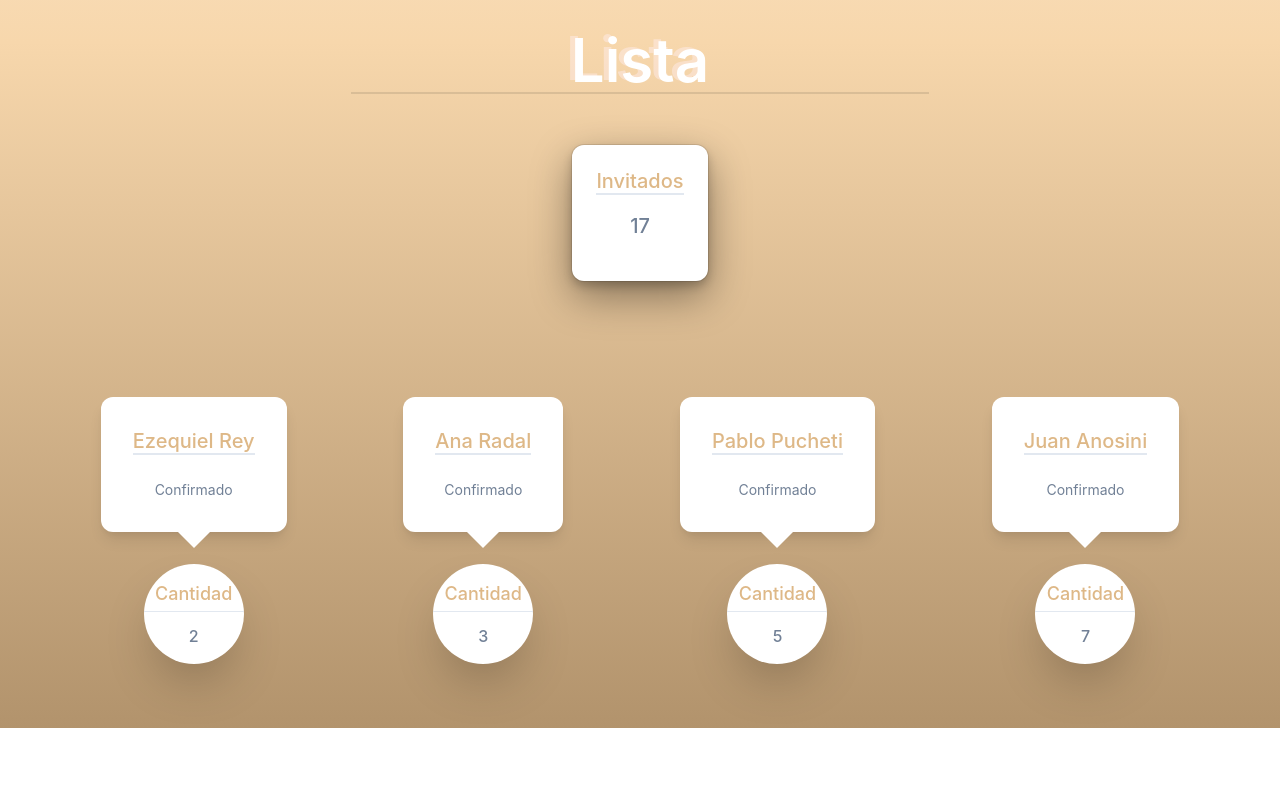
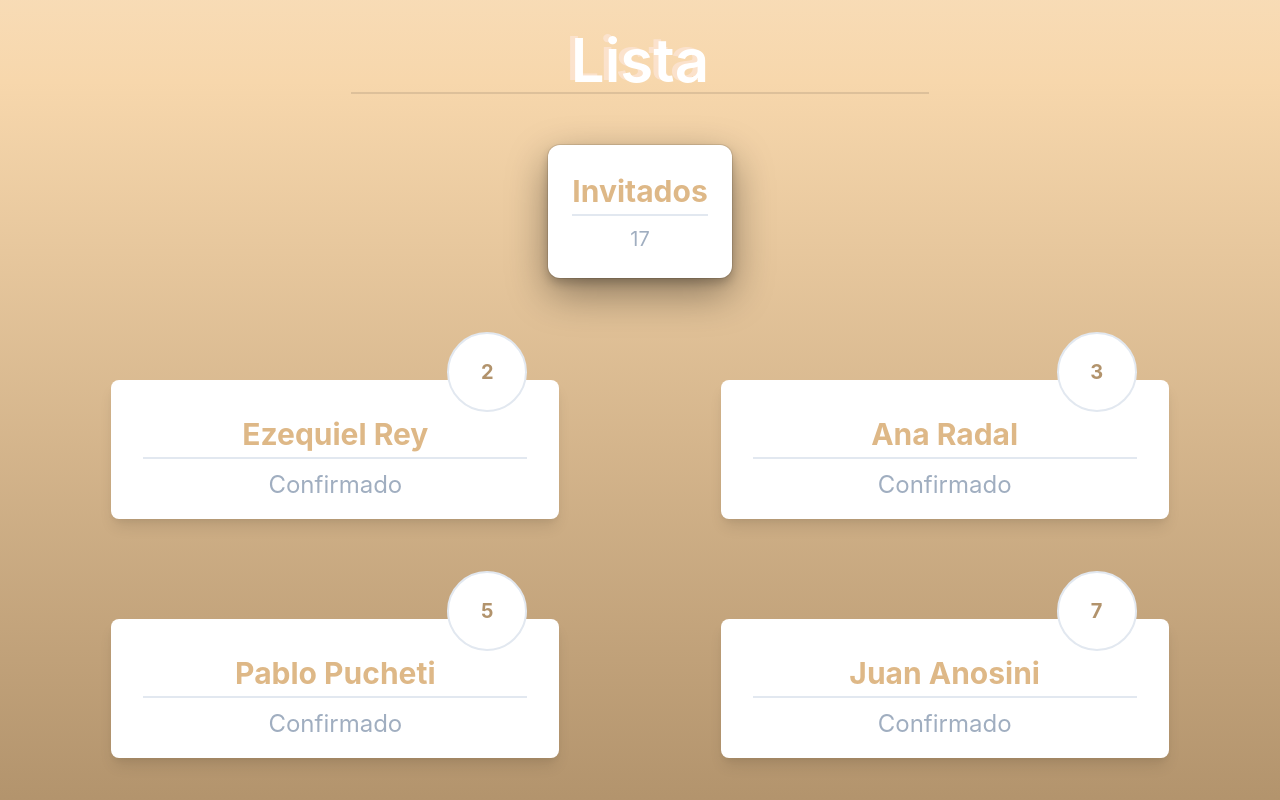
Before and after one commit to Matuzay32/front-casamiento-web, a Next.js app: page /backOffice/invitados in a window 1280 px wide. Shown: the part 644-1444 px from the top of the page. Before the commit the page ends 1372 px from the top, so only its background shows below. Built offline with nearby package versions, Linux system fonts and the light colour scheme.

Commit message:
lista de invitados cambiado el estilo

```diff
--- a/components/ContenidoListaInvitados.jsx
+++ b/components/ContenidoListaInvitados.jsx
@@ -15,6 +15,7 @@ import {
 import { useState, useEffect } from "react";
 import InvitadosComponente from "./InvitadosComponente";
 import Spotify from "./Spotify";
+import PruebaInvitado from "./InvitadosComponente";
 
 export default function ContenidoListaInvitados() {
 	const [invitadoContenido, setInvitadoContenido] = useState([
@@ -78,29 +79,34 @@ export default function ContenidoListaInvitados() {
 							maxW={"270px"}
 							bg={"white"}
 						>
-							<Heading
-								fontSize={"xl"}
-								fontWeight={500}
-								color={100}
-								fontFamily={"body"}
-								width={"100%"}
-								mb={"1rem"}
-								borderBottomWidth={{ base: "2px", md: "2px" }}
-								textTransform={"capitalize"}
+							<chakra.h2
+								borderBottomWidth={"2px"}
+								color="100"
+								_dark={{
+									color: "white",
+								}}
+								fontSize={{
+									base: "2xl",
+									md: "3xl",
+								}}
+								mt={{
+									base: 2,
+									md: 0,
+								}}
+								fontWeight="bold"
 							>
 								Invitados
-							</Heading>
-							<Text
+							</chakra.h2>
+							<chakra.p
 								fontSize={"xl"}
-								fontWeight={500}
-								color={"gray.500"}
-								fontFamily={"body"}
-								width={"100%"}
-								mb={"1rem"}
-								textTransform={"capitalize"}
+								mt={2}
+								color="gray.400"
+								_dark={{
+									color: "gray.200",
+								}}
 							>
 								{cantidadTotal()}
-							</Text>
+							</chakra.p>
 						</Box>
 					</HStack>
 				)}
--- a/components/InvitadosComponente.jsx
+++ b/components/InvitadosComponente.jsx
@@ -1,117 +1,5 @@
-import {
-	Box,
-	Flex,
-	Heading,
-	Text,
-	Stack,
-	Container,
-	Avatar,
-	useColorModeValue,
-} from "@chakra-ui/react";
-
-const Invitado = ({ children }) => {
-	return <Box br>{children}</Box>;
-};
-
-const InvitadoContenido = ({ children }) => {
-	return (
-		<Stack
-			bg={useColorModeValue("white", "gray.800")}
-			boxShadow={"lg"}
-			p={8}
-			rounded={"xl"}
-			align={"center"}
-			pos={"relative"}
-			_after={{
-				content: `""`,
-				w: 0,
-				h: 0,
-				borderLeft: "solid transparent",
-				borderLeftWidth: 16,
-				borderRight: "solid transparent",
-				borderRightWidth: 16,
-				borderTop: "solid",
-				borderTopWidth: 16,
-				borderTopColor: useColorModeValue("white", "gray.800"),
-				pos: "absolute",
-				bottom: "-16px",
-				left: "50%",
-				transform: "translateX(-50%)",
-			}}
-		>
-			{children}
-		</Stack>
-	);
-};
-
-const InvitadoTitulo = ({ children }) => {
-	return (
-		<Heading
-			fontSize={"xl"}
-			fontWeight={500}
-			color={100}
-			fontFamily={"body"}
-			width={"100%"}
-			mb={"1rem"}
-			borderBottomWidth={{ base: "2px", md: "2px" }}
-			textTransform={"capitalize"}
-			as={"h3"}
-			// fontSize={"xl"}
-		>
-			{children}
-		</Heading>
-	);
-};
-
-const InvitadoTexto = ({ children }) => {
-	return (
-		<Text
-			textTransform={"capitalize"}
-			textAlign={"center"}
-			color={"gray.500"}
-			fontSize={"sm"}
-		>
-			{children}
-		</Text>
-	);
-};
-
-const InvitadoCantidad = ({ src, name, cantidad }) => {
-	return (
-		<Flex align={"center"} mt={8} direction={"column"}>
-			<Stack
-				boxShadow={"2xl"}
-				h="100px"
-				w="100px"
-				borderRadius={"full"}
-				alignItems={"center"}
-				bg={"white"}
-				spacing={-1}
-				align={"center"}
-			>
-				<Text
-					fontSize={"lg"}
-					fontWeight={500}
-					p="1"
-					color={100}
-					fontFamily={"body"}
-					width={"100%"}
-					mb={3}
-					borderBottomWidth={{ base: "1px", md: "1px" }}
-					textTransform={"capitalize"}
-					mt={3}
-				>
-					{name}
-				</Text>
-
-				<Text color={"gray.500"} fontWeight={500}>
-					{cantidad}
-				</Text>
-			</Stack>
-		</Flex>
-	);
-};
-
+import React from "react";
+import { Flex, Box, Link, chakra, Image, Heading } from "@chakra-ui/react";
 export default function InvitadosComponente({
 	nombre,
 	apellido,
@@ -119,27 +7,93 @@ export default function InvitadosComponente({
 	cantidad,
 }) {
 	return (
-		<Box>
-			<Container maxW={"7xl"} py={16} as={Stack} spacing={12}>
-				<Stack
-					direction={{ base: "column", md: "row" }}
-					spacing={{ base: 10, md: 4, lg: 10 }}
+		<Flex
+			_dark={{
+				bg: "#3e3e3e",
+			}}
+			p={50}
+			w={{ base: "column", sm: "wrap", lg: "wrap" }}
+			alignItems="center"
+			justifyContent="center"
+		>
+			<Box
+				w="md"
+				mx="auto"
+				py={4}
+				px={8}
+				bg="white"
+				_dark={{
+					bg: "gray.800",
+				}}
+				shadow="lg"
+				rounded="lg"
+			>
+				<Flex
+					justifyContent={{
+						base: "center",
+						md: "end",
+					}}
+					mt={-16}
 				>
-					<Invitado>
-						<InvitadoContenido>
-							<InvitadoTitulo>{`${nombre} ${apellido} `}</InvitadoTitulo>
-							<InvitadoTexto>{estado}</InvitadoTexto>
-						</InvitadoContenido>
-						<InvitadoCantidad
-							src={
-								"https://images.unsplash.com/photo-1586297135537-94bc9ba060aa?ixid=MXwxMjA3fDB8MHxwaG90by1wYWdlfHx8fGVufDB8fHw%3D&ixlib=rb-1.2.1&auto=format&fit=crop&w=100&q=80"
-							}
-							name={"Cantidad"}
-							cantidad={cantidad}
-						/>
-					</Invitado>
-				</Stack>
-			</Container>
-		</Box>
+					<Box
+						w={20}
+						h={20}
+						rounded="full"
+						bg={"white"}
+						borderStyle="solid"
+						borderWidth={2}
+						color="200"
+						justifyContent={"center"}
+						alignItems={"center"}
+						display={"flex"}
+						_dark={{
+							color: "brand.400",
+						}}
+					>
+						<Heading
+							fontSize="xl"
+							color="brand.500"
+							_dark={{
+								color: "brand.300",
+							}}
+						>
+							{cantidad}
+						</Heading>
+					</Box>
+				</Flex>
+
+				<chakra.h2
+					textTransform={"capitalize"}
+					borderBottomWidth={"2px"}
+					color="100"
+					_dark={{
+						color: "white",
+					}}
+					fontSize={{
+						base: "2xl",
+						md: "3xl",
+					}}
+					mt={{
+						base: 2,
+						md: 0,
+					}}
+					fontWeight="bold"
+				>
+					{`${nombre} ${apellido}  `}
+				</chakra.h2>
+
+				<chakra.p
+					fontSize={"x-large"}
+					textTransform={"capitalize"}
+					mt={2}
+					color="gray.400"
+					_dark={{
+						color: "gray.200",
+					}}
+				>
+					{`${estado}   `}
+				</chakra.p>
+			</Box>
+		</Flex>
 	);
 }
```
